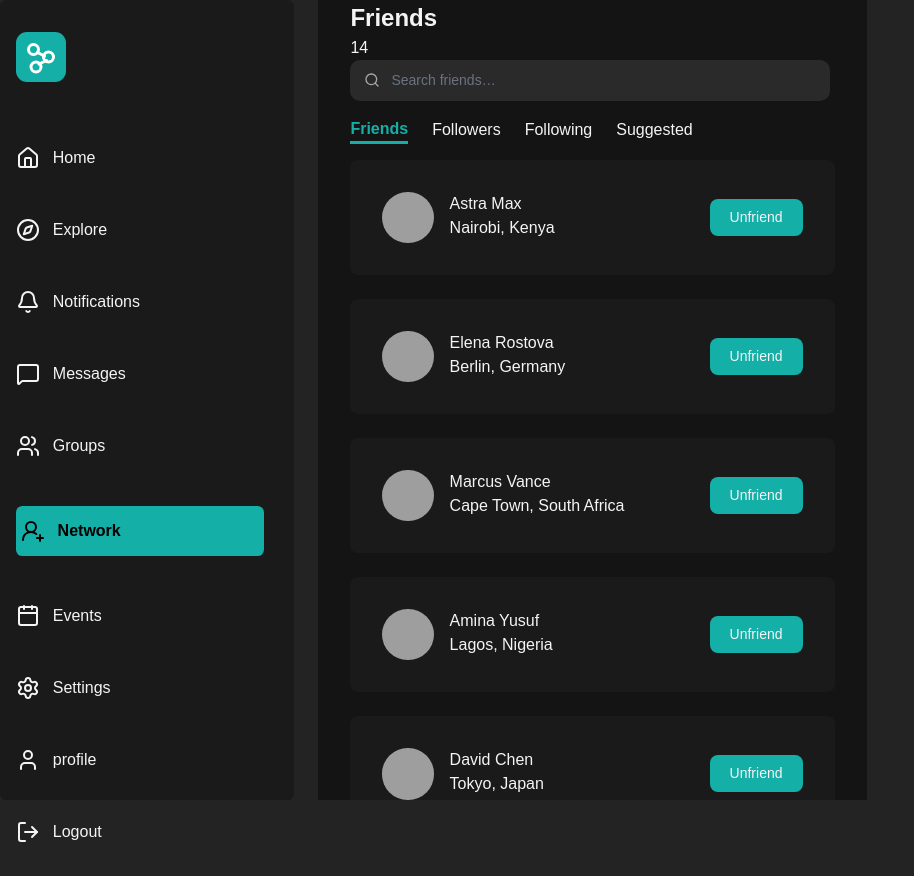
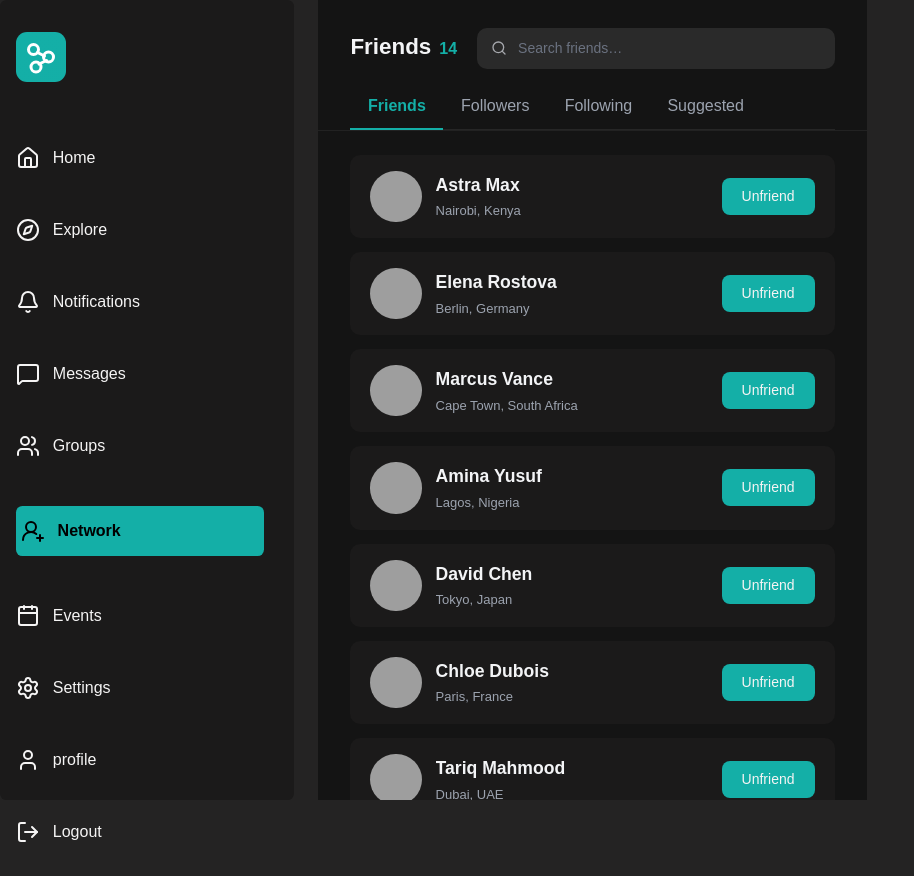
Before and after one commit to Astra-max/social-app, a Next.js app in the folder front-end/: page /view/Network in a window 1280 px wide. Shown: the whole page, without its empty margins (0-914 px from the left). Built offline with nearby package versions, Linux system fonts and the light colour scheme; grey boxes are pictures that could not be loaded.

Commit message:
style: made navigation tab followers, following, etc fixed to allow users click on them i=on scroll

```diff
--- a/front-end/styles/followers.module.css
+++ b/front-end/styles/followers.module.css
@@ -1,9 +1,114 @@
 .followMainCont {
+  display: flex;
+  flex-direction: column;
   width: 57%;
-    overflow-y: scroll;
   height: 100vh;
-    background-color:  rgb(20, 20, 20);
-    padding: 0rem 2rem;
+  background-color: rgb(20, 20, 20);
+  overflow: hidden;
+}
+
+.followHeader {
+  flex-shrink: 0;
+  padding: 1.75rem 2rem 0;
+  background-color: rgb(20, 20, 20);
+  border-bottom: 1px solid rgba(255, 255, 255, 0.06);
+}
+
+
+.mappedFollowers {
+  flex: 1;
+  overflow-y: auto;
+  padding: 1.5rem 2rem 2rem;
+  display: flex;
+  flex-direction: column;
+  gap: 0.875rem;
+
+  /* nicer scrollbar */
+  scrollbar-width: thin;
+  scrollbar-color: rgba(255, 255, 255, 0.12) transparent;
+}
+
+.mappedFollowers::-webkit-scrollbar {
+  width: 4px;
+}
+
+.mappedFollowers::-webkit-scrollbar-track {
+  background: transparent;
+}
+
+.mappedFollowers::-webkit-scrollbar-thumb {
+  background: rgba(255, 255, 255, 0.12);
+  border-radius: 4px;
+}
+
+.networkHeader {
+  display: flex;
+  flex-direction: column;
+  gap: 1rem;
+}
+
+.networkTitleRow {
+  display: flex;
+  align-items: center;
+  justify-content: space-between;
+  gap: 1.25rem;
+}
+
+.networkTitleGroup {
+  display: flex;
+  align-items: baseline;
+  gap: 0.5rem;
+  flex-shrink: 0;
+}
+
+.FollowerText {
+  font-size: 1.4rem;
+  font-weight: 700;
+  color: #f3f4f6;
+  line-height: 1;
+}
+
+.networkCount {
+  font-size: 1rem;
+  font-weight: 700;
+  color: var(--primary-theme);
+}
+
+/* Search sits in the title row and fills remaining space */
+.networkTitleRow > :last-child {
+  flex: 1;
+  min-width: 0;
+}
+
+.displayNetwork {
+  display: flex;
+  align-items: center;
+  gap: 0;
+  border-bottom: 1px solid rgba(255, 255, 255, 0.08);
+}
+
+.networkTab {
+  padding: 0.6rem 1.1rem;
+  font-size: 1rem;
+  font-weight: 500;
+  color: #9ca3af;
+  background: none;
+  border: none;
+  border-bottom: 2px solid transparent;
+  margin-bottom: -1px;   /* sit on top of the container border-bottom */
+  cursor: pointer;
+  transition: color 0.15s;
+  white-space: nowrap;
+}
+
+.networkTab:hover:not(.activeNetwork) {
+  color: #e5e7eb;
+}
+
+.activeNetwork {
+  color: var(--primary-theme);
+  border-bottom-color: var(--primary-theme);
+  font-weight: 600;
 }
 
 .peopleCont {
@@ -11,54 +116,45 @@
   align-items: center;
   justify-content: space-between;
   background-color: var(--fade-background);
-    padding: 2rem 2rem;
-    border-radius: 0.5rem;
+  padding: 1rem 1.25rem;
+  border-radius: 0.625rem;
   width: 100%;
+  gap: 1rem;
+  transition: background-color 0.15s;
 }
 
-.FollowerText {
-    font-size: 1.5rem;
-    font-weight: bold;
-}
-
-.titleFollowers {
-    padding: 2.2rem 0rem;
+.peopleCont:hover {
+  background-color: rgba(255, 255, 255, 0.05);
 }
 
 .imageNameLoc {
-    width: 70%;
   display: flex;
-    gap: 1rem;
+  align-items: center;
+  gap: 0.875rem;
+  min-width: 0;
+  flex: 1;
 }
 
-.mappedFollowers {
+.personText {
   display: flex;
   flex-direction: column;
-    gap: 1.5rem;
+  gap: 0.2rem;
+  min-width: 0;
 }
 
-.displayNetwork {
-    display: flex;
-    align-items: center;
-    width: 100%;
-    padding: 1rem 0rem;
-    gap: 1.5rem;
-    cursor: pointer;
+.personName {
+  font-size: 1.1rem;
+  font-weight: bold;
+  color: #f3f4f6;
+  white-space: nowrap;
+  overflow: hidden;
+  text-overflow: ellipsis;
 }
 
-.activeNetwork {
-    border-bottom: 0.2rem solid var(--primary-theme);
-    font-weight: bold;
-    color: var(--primary-theme);
+.personLocation {
+  font-size: 0.8125rem;
+  color: #9ca3af;
+  white-space: nowrap;
+  overflow: hidden;
+  text-overflow: ellipsis;
 }
-
-.nertworkSearchCont {
-    width: 100%;
-}
-
-.nertworkSearch {
-    display: flex;
-    align-items: center;
-    gap: 2rem;
-    width: 75%;
-}
```
Lines whose indentation alone changed are shown as unchanged.
